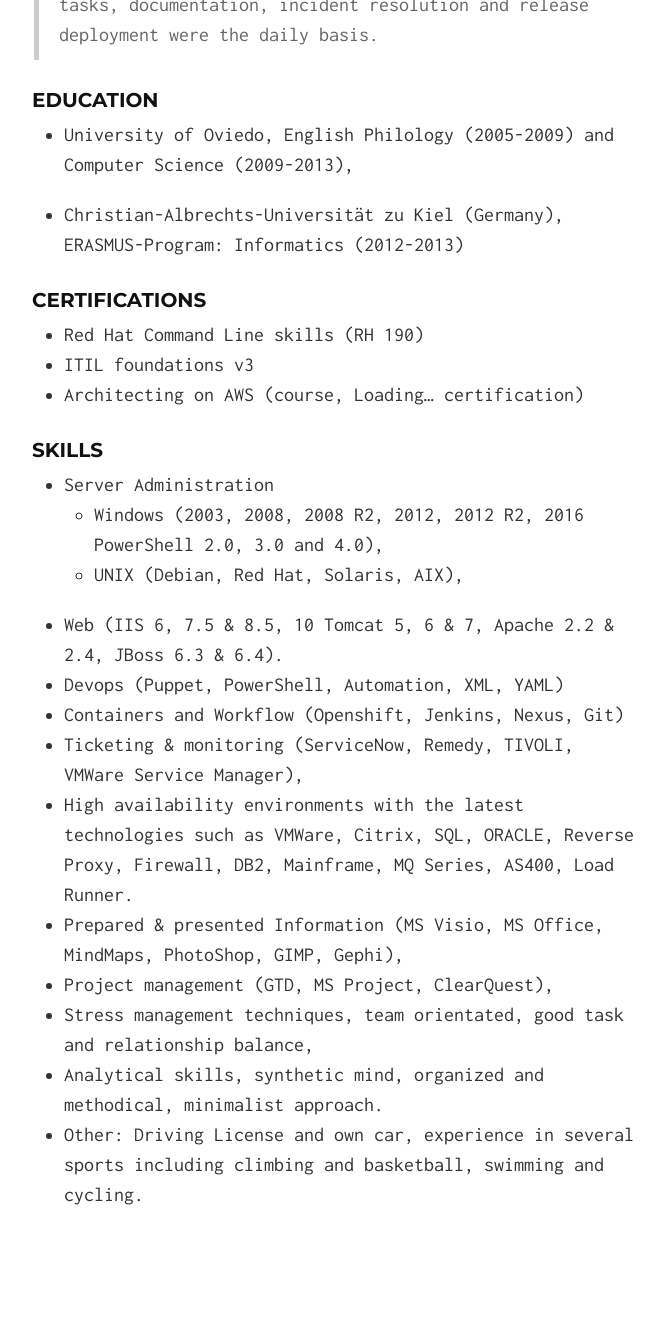
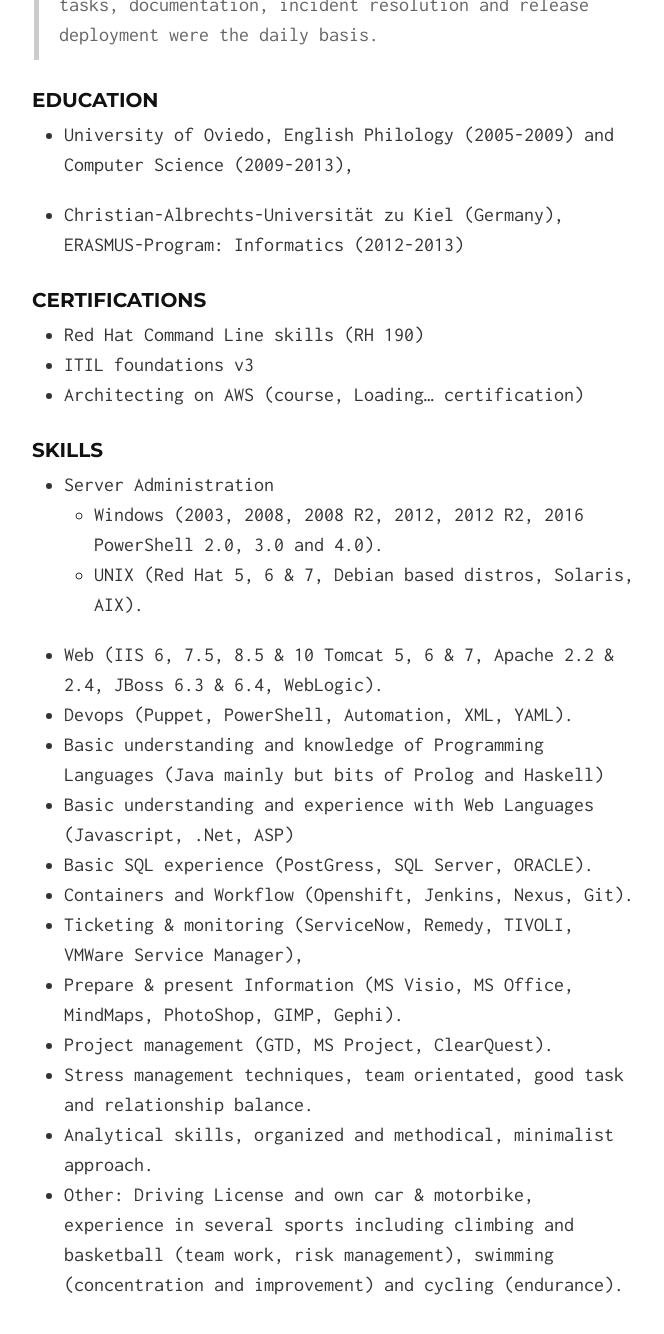
Before and after one commit to alexmeise/alexmeise.github.io, a Jekyll site: the page built from cv.md, in a window 1280 px wide and 1400 px high, scrolled down 2030 px. Shown: the top 1334 px of the window, without its empty margins (306-970 px from the left). Built offline with Jekyll 4.4.1, drawn with Linux system fonts in a browser that asks for light colours; our own code applies the rules of GitHub Pages for plain Markdown files; before the commit the page ends 3340 px from its top, so only the background shows below that.

Commit message:
Update cv.md

```diff
--- a/cv.md
+++ b/cv.md
@@ -47,15 +47,17 @@ Download versions might by slightly outdated!
 ### Skills
 
 *   Server Administration
-    *   Windows (2003, 2008, 2008 R2, 2012, 2012 R2, 2016 PowerShell 2.0, 3.0 and 4.0),
-    *   UNIX (Debian, Red Hat, Solaris, AIX),
-*   Web (IIS 6, 7.5 & 8.5, 10 Tomcat 5, 6 & 7, Apache 2.2 & 2.4, JBoss 6.3 & 6.4).
-*   Devops (Puppet, PowerShell, Automation, XML, YAML)
-*   Containers and Workflow (Openshift, Jenkins, Nexus, Git)
+    *   Windows (2003, 2008, 2008 R2, 2012, 2012 R2, 2016 PowerShell 2.0, 3.0 and 4.0).
+    *   UNIX (Red Hat 5, 6 & 7, Debian based distros, Solaris, AIX).
+*   Web (IIS 6, 7.5, 8.5 & 10 Tomcat 5, 6 & 7, Apache 2.2 & 2.4, JBoss 6.3 & 6.4, WebLogic).
+*   Devops (Puppet, PowerShell, Automation, XML, YAML).
+*   Basic understanding and knowledge of Programming Languages (Java mainly but bits of Prolog and Haskell)
+*   Basic understanding and experience with Web Languages (Javascript, .Net, ASP)
+*   Basic SQL experience (PostGress, SQL Server, ORACLE).
+*   Containers and Workflow (Openshift, Jenkins, Nexus, Git).
 *   Ticketing & monitoring (ServiceNow, Remedy, TIVOLI, VMWare Service Manager),
-*   High availability environments with the latest technologies such as VMWare, Citrix, SQL, ORACLE, Reverse Proxy, Firewall, DB2, Mainframe, MQ Series, AS400, Load Runner.
-*   Prepared & presented Information (MS Visio, MS Office, MindMaps, PhotoShop, GIMP, Gephi),
-*   Project management (GTD, MS Project, ClearQuest),
-*   Stress management techniques, team orientated, good task and relationship balance,
-*   Analytical skills, synthetic mind, organized and methodical, minimalist approach.
-*   Other: Driving License and own car, experience in several sports including climbing and basketball, swimming and cycling.
+*   Prepare & present Information (MS Visio, MS Office, MindMaps, PhotoShop, GIMP, Gephi).
+*   Project management (GTD, MS Project, ClearQuest).
+*   Stress management techniques, team orientated, good task and relationship balance.
+*   Analytical skills, organized and methodical, minimalist approach.
+*   Other: Driving License and own car & motorbike, experience in several sports including climbing and basketball (team work, risk management), swimming (concentration and improvement) and cycling (endurance).
```
